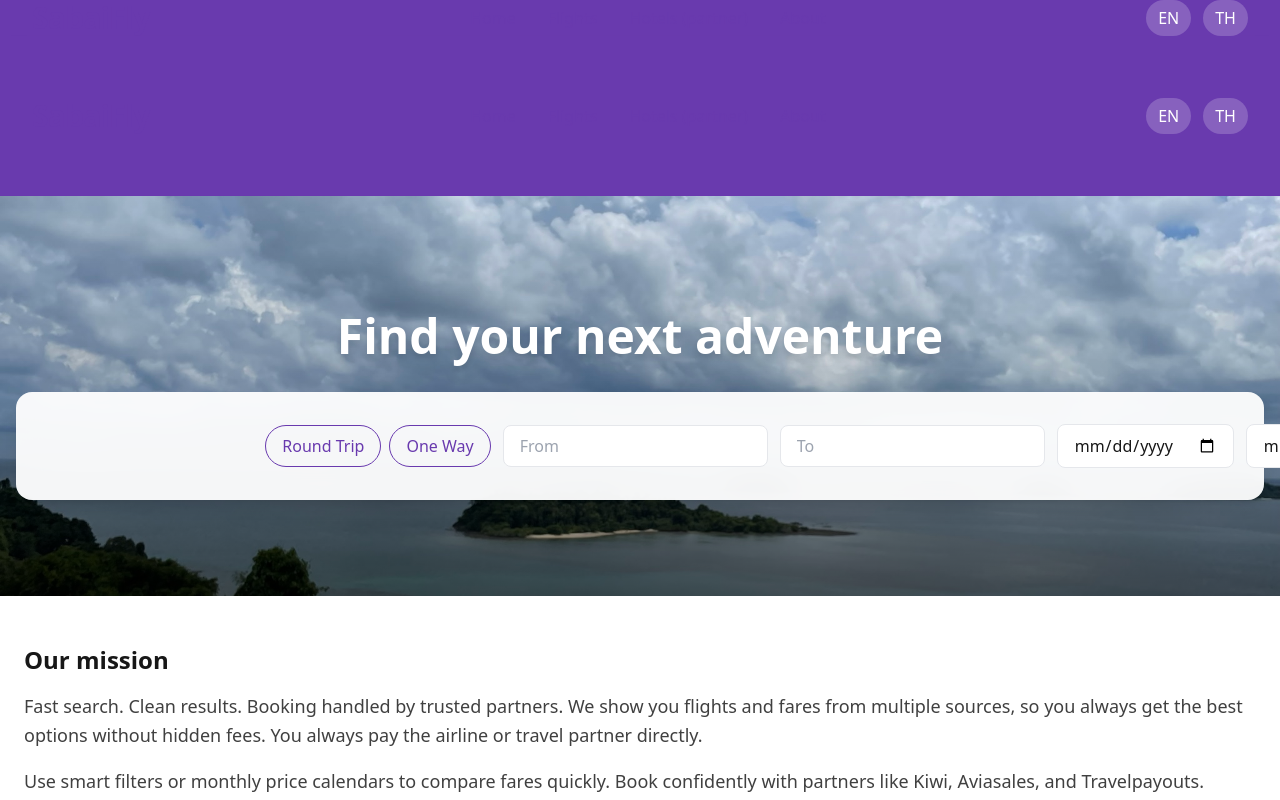
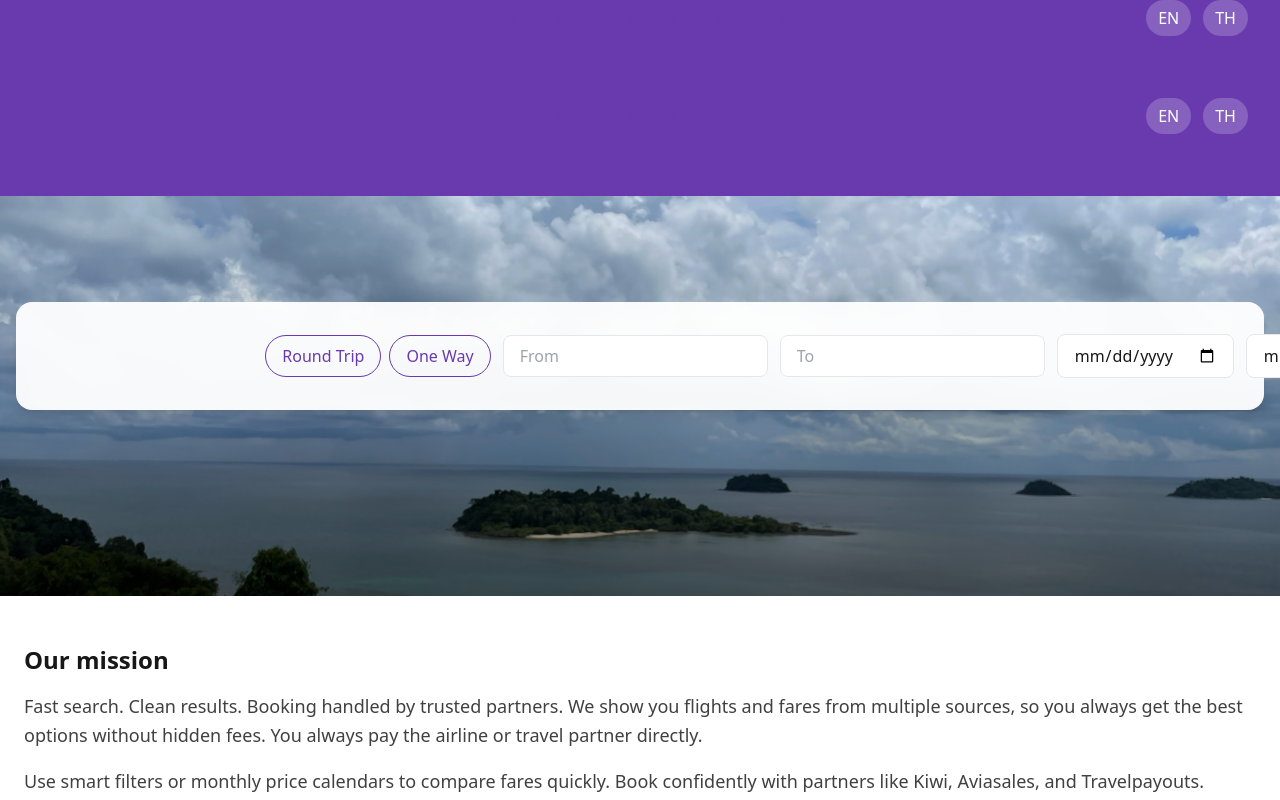
Before and after one commit to GarethScott007/sabaifly-site, a Next.js app: page / in a window 1280 px wide. Shown: the top 800 px of the page. Built offline with nearby package versions, Linux system fonts and the light colour scheme.

Commit message:
Update page.tsx

```diff
--- a/app/page.tsx
+++ b/app/page.tsx
@@ -24,13 +24,13 @@ export default function Home() {
         <div className="absolute inset-0 bg-gradient-to-t from-black/50 via-black/10 to-transparent z-10" />
 
         {/* Hero Content */}
-        <div className="absolute inset-0 z-20 flex flex-col items-center justify-end pb-24 px-4">
+        <div className="absolute inset-0 z-20 flex flex-col items-center justify-center px-4">
           <h1 className="text-white text-4xl md:text-5xl font-semibold drop-shadow-lg mb-8 text-center">
             Find your next adventure
           </h1>
 
           {/* Search Bar */}
-          <div className="w-full max-w-7xl bg-white/95 backdrop-blur-md rounded-2xl shadow-lg p-3 md:p-4">
+          <div className="w-full max-w-7xl bg-white/95 backdrop-blur-md rounded-2xl shadow-lg p-3 md:p-4 translate-y-[-80px]">
             <SearchForm />
           </div>
         </div>
```
